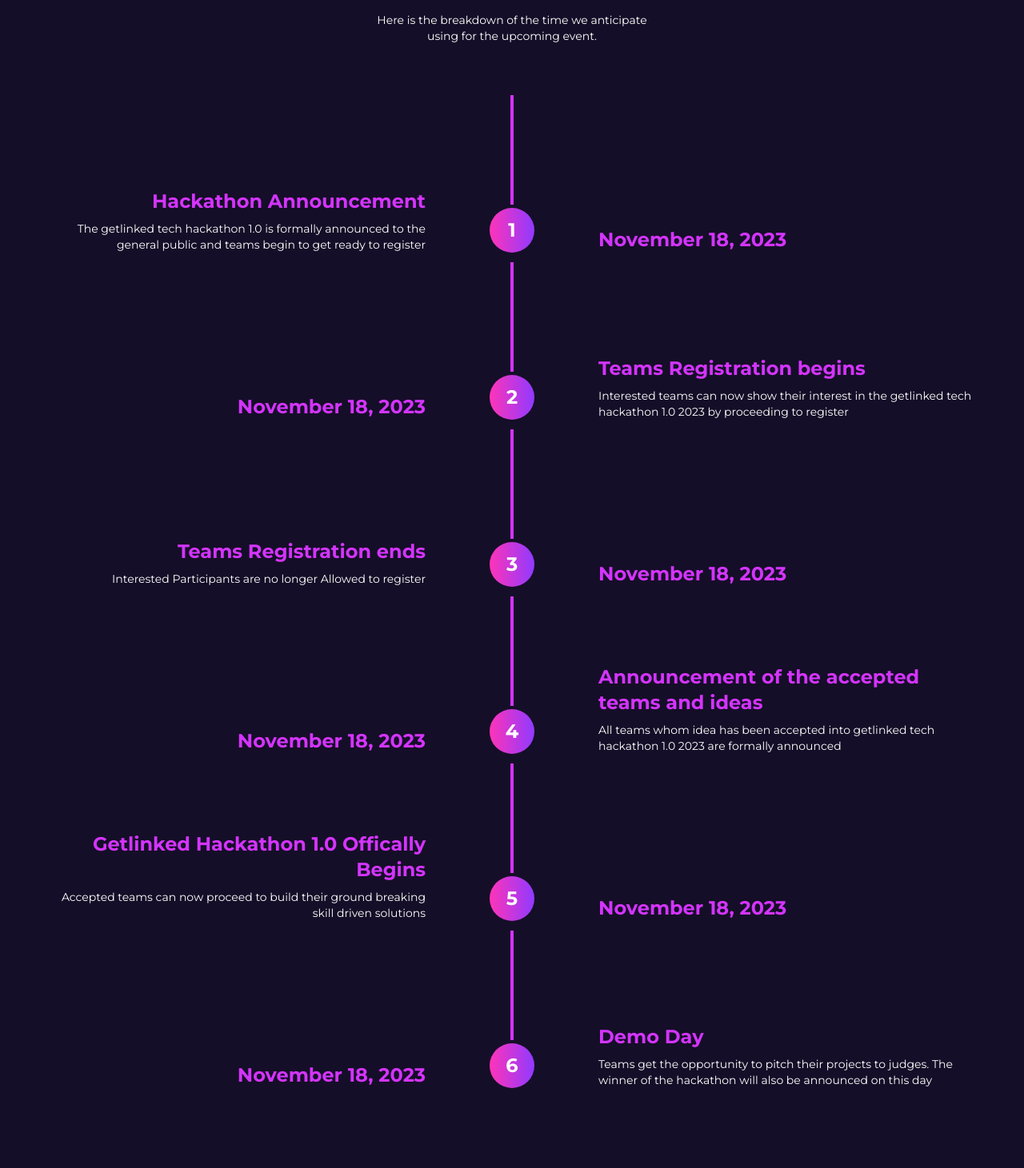
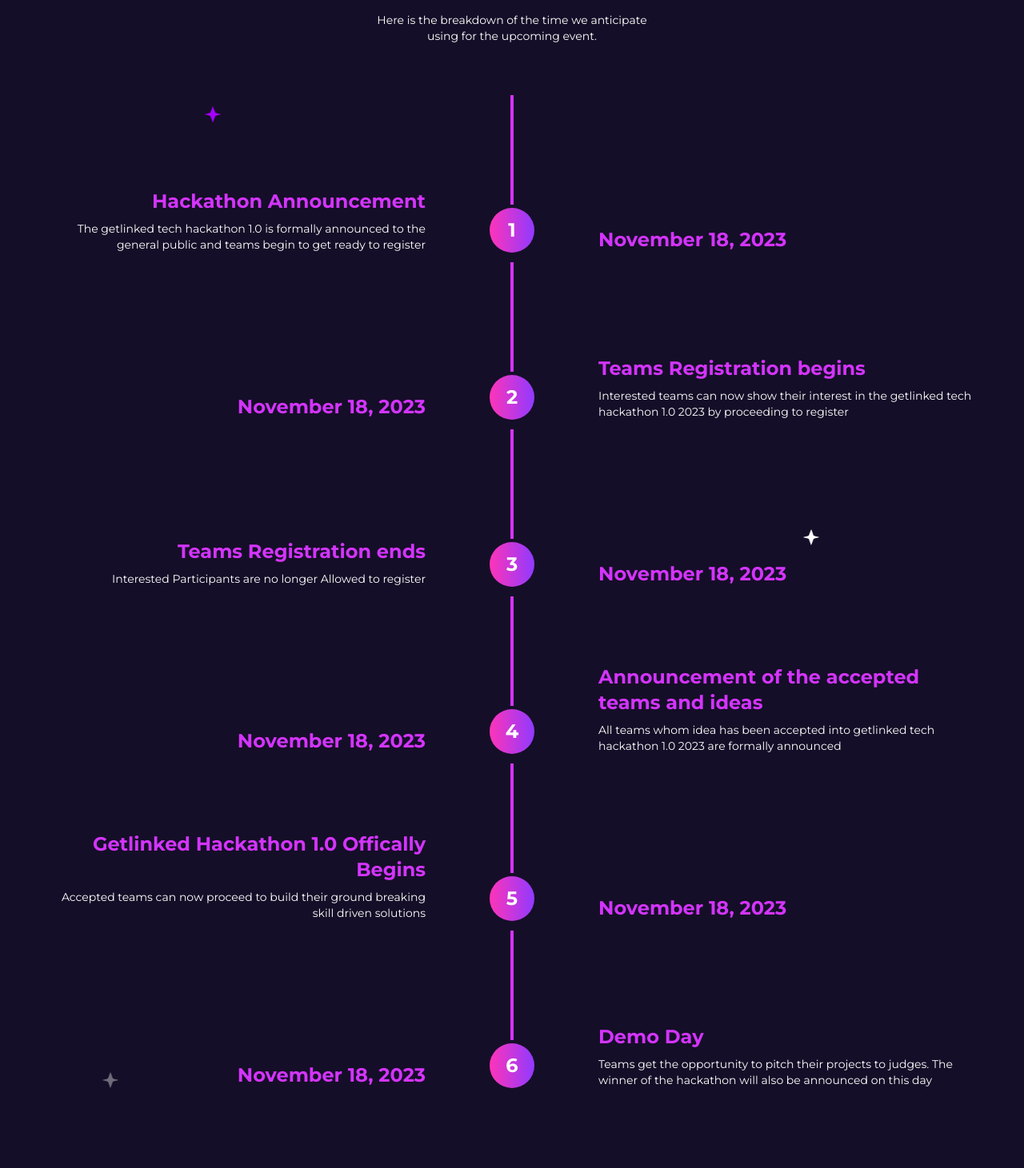
Before and after one commit to gift56/getlinked-ui-challengn, a Next.js app: page / in a window 1280 px wide. Shown: the part 3160-4621 px from the top of the page at 80% size. Built offline with nearby package versions, Linux system fonts and the light colour scheme; a web font is replaced by a local one.

Commit message:
making the design nice

```diff
--- a/components/LandingpageContent/Faqs.tsx
+++ b/components/LandingpageContent/Faqs.tsx
@@ -13,7 +13,7 @@ const Faqs = () => {
   return (
     <section id="faqs" className="w-full py-10 border-b border-borderColor">
       <div className="container overflow-hidden">
-        <div className="flex items-center justify-center tab:justify-between w-full gap-6 flex-col tab:flex-row-reverse">
+        <div className="flex items-center justify-center tab:justify-between w-full gap-6 flex-col-reverse tab:flex-row-reverse">
           <div className="w-full tab:flex-1 relative">
             <motion.img
               initial={{ opacity: 0, scale: 0.5 }}
--- a/components/LandingpageContent/Timeline.tsx
+++ b/components/LandingpageContent/Timeline.tsx
@@ -24,7 +24,7 @@ const Timeline = () => {
   };
 
   return (
-    <section id="timeline" className="w-full py-14">
+    <section id="timeline" className="w-full py-14 relative">
       <div className="container overflow-hidden">
         <div className="w-full flex flex-col items-center justify-center gap-16">
           <div className="flex flex-col gap-4">
@@ -138,6 +138,33 @@ const Timeline = () => {
           </motion.div>
         </div>
       </div>
+      <motion.img
+        initial={{ opacity: 0, scale: 0.5 }}
+        whileInView={{ opacity: 1, scale: 1 }}
+        transition={{ type: "spring", duration: 2 }}
+        viewport={{ once: true }}
+        src="/icon/purplestarIcon.png"
+        alt="star"
+        className="absolute flex left-[20%] top-[15%] tab:w-5 tab:h-5 w-3"
+      />
+      <motion.img
+        initial={{ opacity: 0, scale: 0.5 }}
+        whileInView={{ opacity: 1, scale: 1 }}
+        transition={{ type: "spring", duration: 2 }}
+        viewport={{ once: true }}
+        src="/icon/lightstarIcon.png"
+        alt="star"
+        className="absolute flex right-[20%] top-[50%] tab:w-5 tab:h-5 w-3"
+      />
+      <motion.img
+        initial={{ opacity: 0, scale: 0.5 }}
+        whileInView={{ opacity: 1, scale: 1 }}
+        transition={{ type: "spring", duration: 2 }}
+        viewport={{ once: true }}
+        src="/icon/graystar.png"
+        alt="star"
+        className="absolute flex left-[10%] top-[95%] tab:w-5 tab:h-5 w-3"
+      />
     </section>
   );
 };
```
